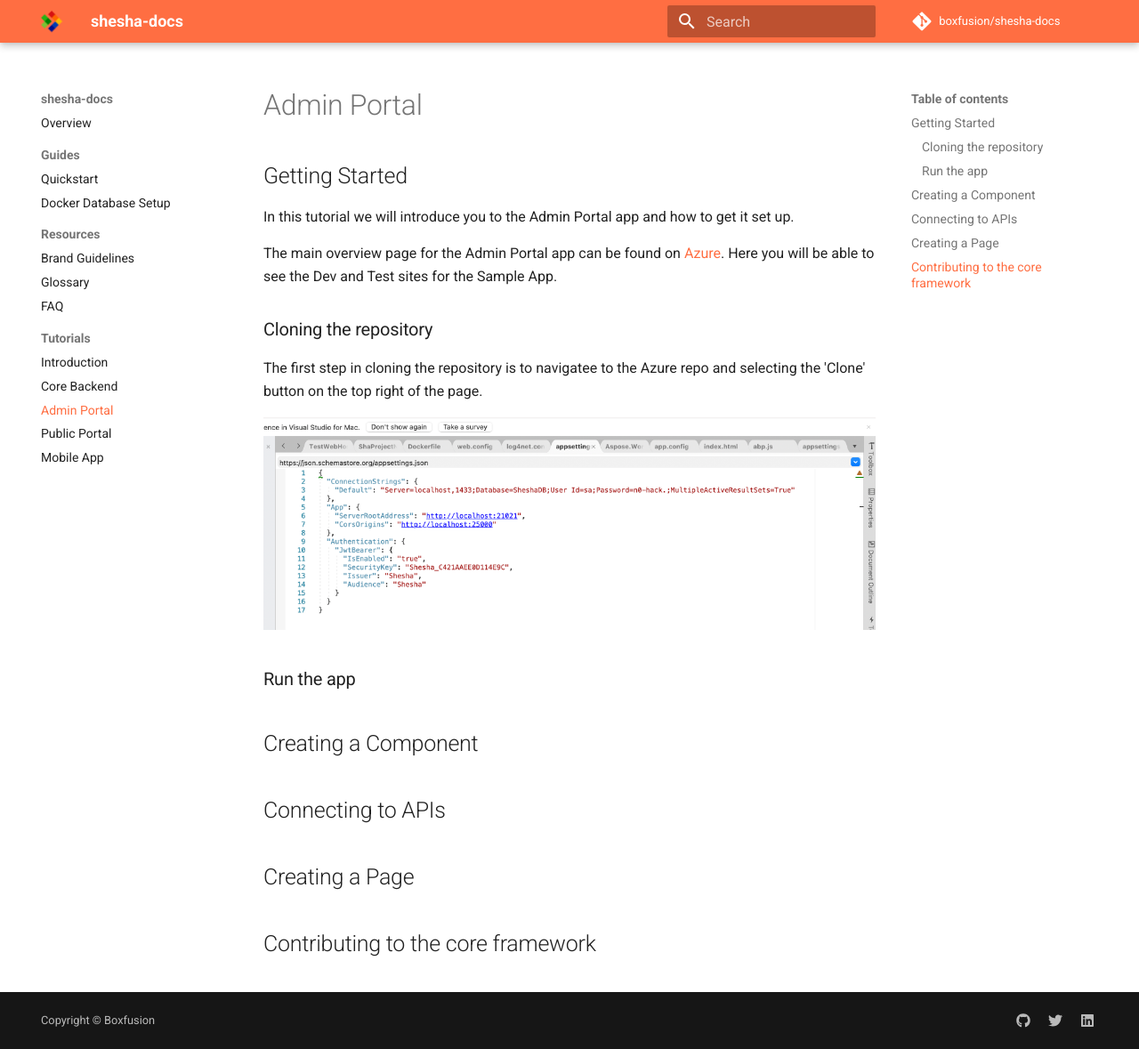
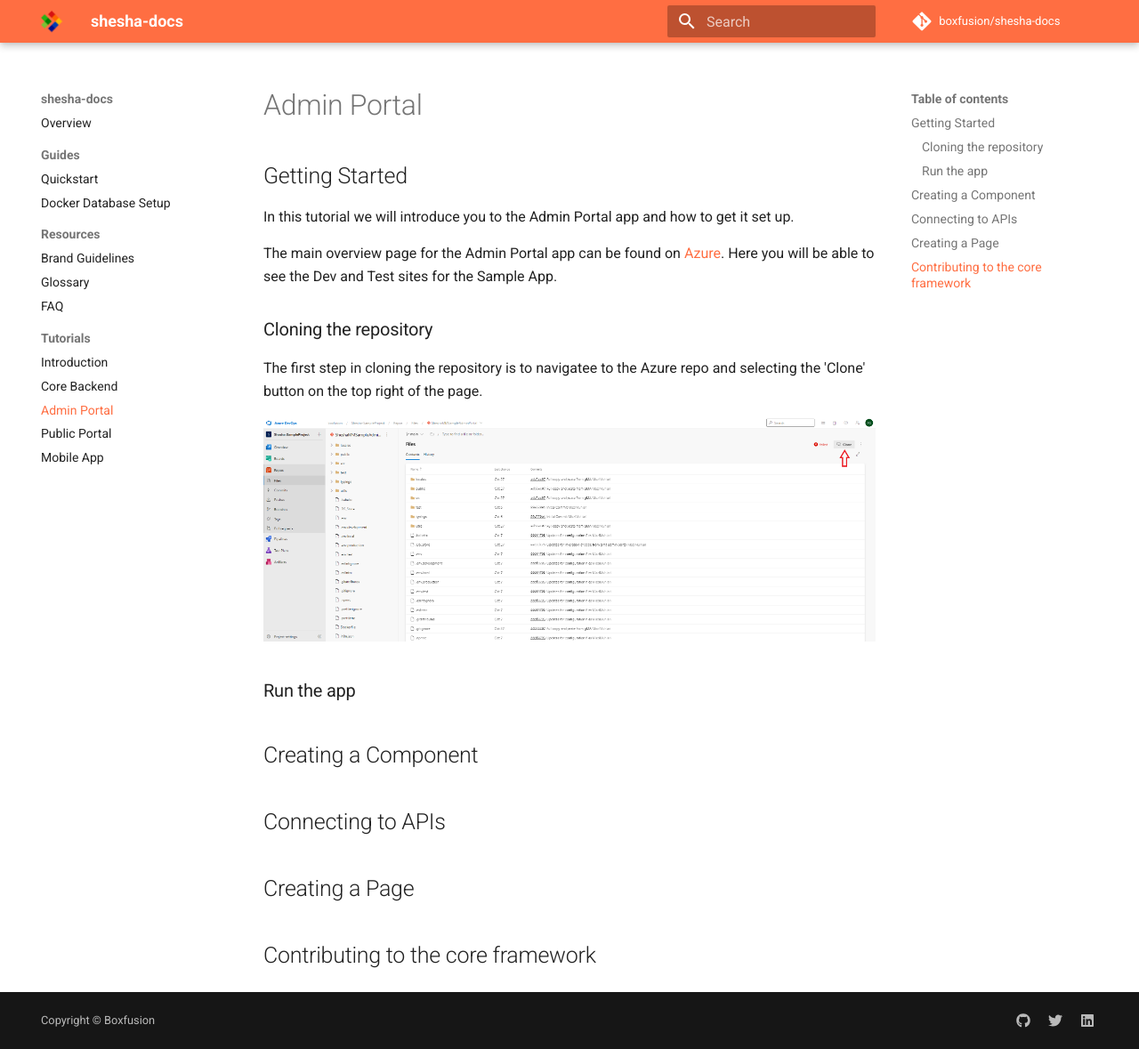
Before and after one commit to Boxfusion/shesha-docs, an MkDocs documentation site: the page built from docs/tutorials/02-admin-portal.md, in a window 1280 px wide and 1179 px high. Shown: the whole window at 89% size. Built offline with MkDocs 1.6.1 and Material for MkDocs 9.7.7, drawn with Linux system fonts in a browser that asks for light colours; comment, search, counter and statistics services are not loaded.

Commit message:
Update 02-admin-portal.md

```diff
--- a/docs/tutorials/02-admin-portal.md
+++ b/docs/tutorials/02-admin-portal.md
@@ -10,7 +10,7 @@ The main overview page for the Admin Portal app can be found on [Azure](https://
 
 The first step in cloning the repository is to navigatee to the Azure repo and selecting the 'Clone' button on the top right of the page.
 
-![appsettings.json screenshot](https://github.com/Boxfusion/shesha-docs/blob/main/docs/assets/appsettings-json-screenshot.png?raw=true)
+![appsettings.json screenshot](https://github.com/Boxfusion/shesha-docs/blob/main/docs/assets/Admin-Portal-Clone.PNG)
 
 
 ### Run the app
```
